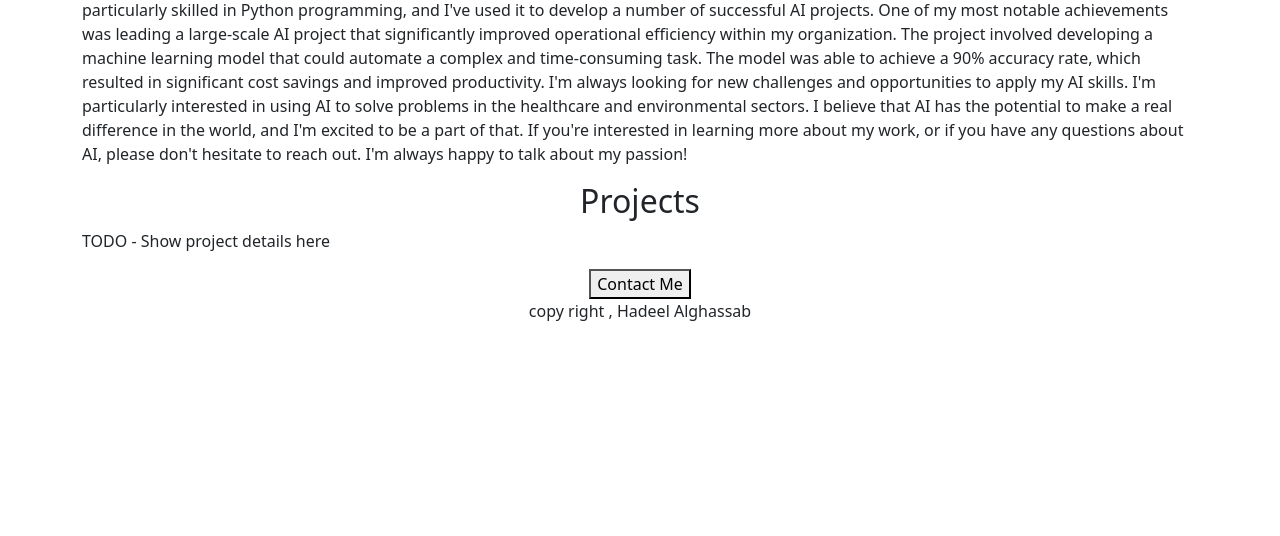
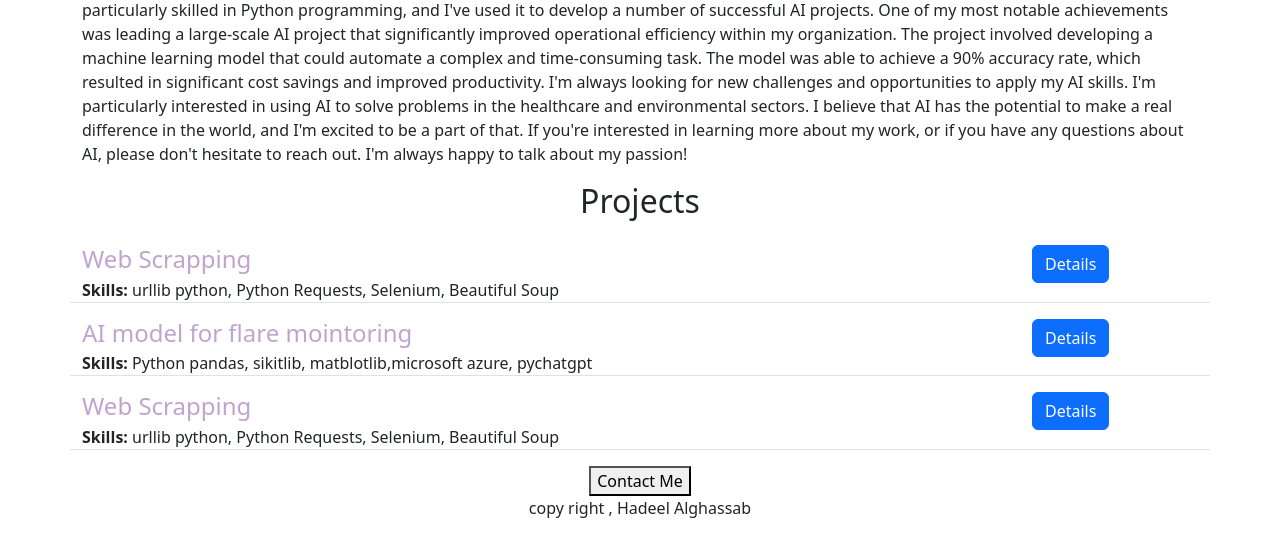
Before and after one commit to hhghss/Hadeel-Alghassab-protfolio, a Flask app: page / in a window 1280 px wide. Shown: the part 488-1024 px from the top of the page. Before the commit the page ends 809 px from the top, so only its background shows below. Run offline with Flask 3, Linux system fonts and the light colour scheme.

Commit message:
Python use dictionary to add data in website

```diff
--- a/app.py
+++ b/app.py
@@ -1,10 +1,36 @@
 from flask import Flask, render_template
+
 app = Flask(__name__)
+projects = [{
+    'id':
+    1,
+    'project':
+    'Web Scrapping',
+    'skills':
+    'urllib python, Python Requests, Selenium, Beautiful Soup'
+}, {
+    'id':
+    2,
+    'project':
+    'AI model for flare mointoring',
+    'skills':
+    'Python pandas, sikitlib, matblotlib,microsoft azure, pychatgpt'
+}, {
+    'id':
+    3,
+    'project':
+    'Web Scrapping',
+    'skills':
+    'urllib python, Python Requests, Selenium, Beautiful Soup'
+}]
+
 
 @app.route("/")
 def hello_world():
-  return render_template('home.html')
+  return render_template('home.html',
+                         myskills=projects,
+                         myname='Hadeel Alghassab')
 
 
 if __name__ == "__main__":
-  app.run(host='0.0.0.0', port=True) #Run Flask server
+  app.run(host='0.0.0.0', port=True)  #Run Flask server
--- a/templates/home.html
+++ b/templates/home.html
@@ -1,11 +1,11 @@
 <!DOCTYPE html>
 <html>
-  </head>
+  <head>
   <body>
     <meta charset="utf-8">
     <meta name="viewport" content="width=device-width, initial-scale=1">
 
-    <title> Hadeel Projects </title>
+    <title> {{myname}} Projects </title>
     <link href="https://cdn.jsdelivr.net/npm/bootstrap@5.3.3/dist/css/bootstrap.min.css" rel="stylesheet" integrity="sha384-QWTKZyjpPEjISv5WaRU9OFeRpok6YctnYmDr5pNlyT2bRjXh0JMhjY6hW+ALEwIH" crossorigin="anonymous">
     <style>
 
@@ -27,11 +27,15 @@
   I'm always looking for new challenges and opportunities to apply my AI skills. I'm particularly interested in using AI to solve problems in the healthcare and environmental sectors. I believe that AI has the potential to make a real difference in the world, and I'm excited to be a part of that.
   If you're interested in learning more about my work, or if you have any questions about AI, please don't hesitate to reach out. I'm always happy to talk about my passion! </p>
 
-<h2 class="text-center"> Projects </h2>
-<p> TODO - Show project details here</p>
+<h2 class="text-center mt-2 mb-4"> Projects </h2>
+<div>
+  {% for item in myskills %}
+  {% include 'myProjects.html' %}
+    {% endfor %}
+</div>
 <div class="text-center">
 <button>Contact Me</button>
-<p> copy right , Hadeel Alghassab <p>
+<p> copy right , {{myname}} <p>
   </div>
 </body>
 </html>
--- /dev/null
+++ b/templates/myProjects.html
@@ -0,0 +1,9 @@
+<div class="border-bottom row" style = "margin-bottom: 16px; padding_bottom:8p">
+  <div class="col-10">
+  <h4 style = 'color:rgb(192,164,206); margin-bottom:4px'> {{item['project']}} </h4>
+  <div><b>Skills: </b> {{item['skills']}} </div>
+    </div>
+  <div class='col-2'>
+  <button type="button" class="btn btn-primary">Details</button>
+    </div>
+</div>
```
